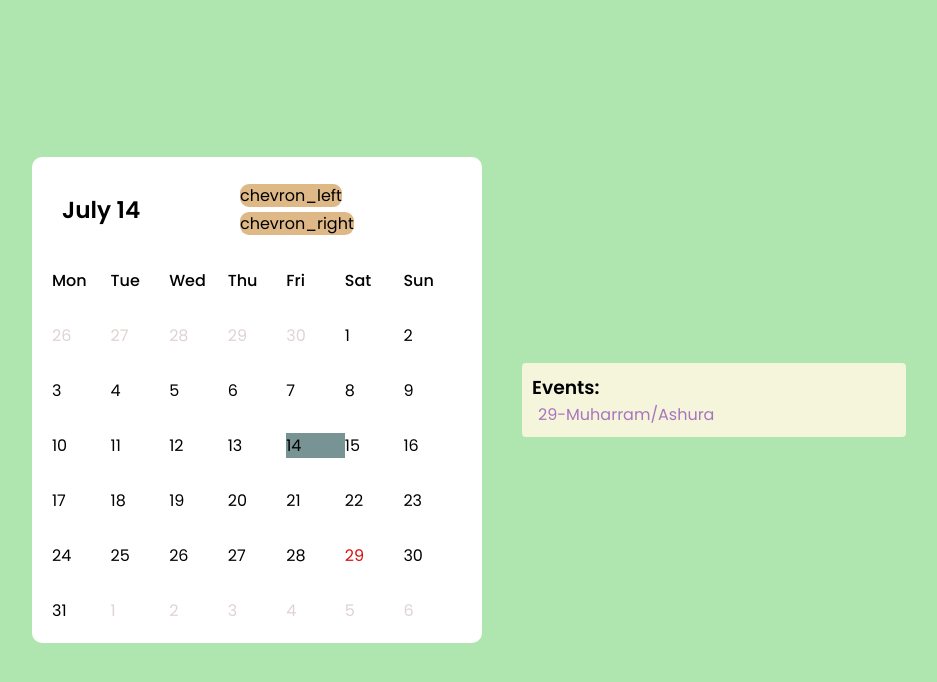
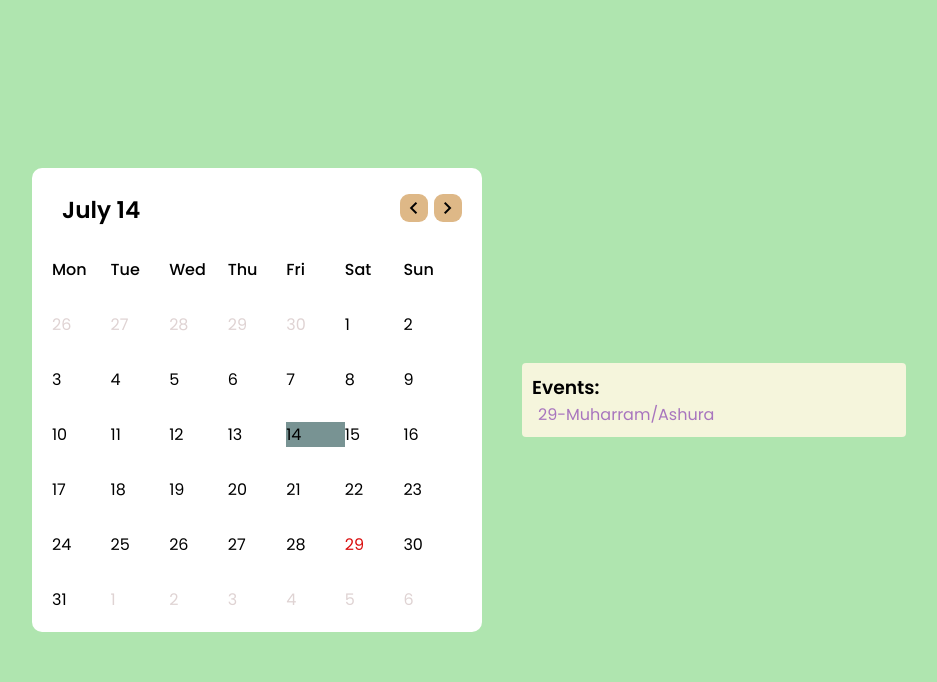
Before and after one commit to vaishu-15/task6, a plain HTML site: page calender.html in a window 1280 px wide. Shown: the whole page, without its empty margins (171-1108 px from the left). Drawn offline with nearby package versions, Linux system fonts and the light colour scheme.

Commit message:
Update calender.html

```diff
--- a/calender.html
+++ b/calender.html
@@ -4,7 +4,7 @@
     <meta charset="UTF-8" />
     <meta name="viewport" content="width=device-width, initial-scale=1.0" />
     <title>Calender</title>
-    <link rel="stylesheet" a href="cal.css" /
+    <link rel="stylesheet" a href="cal.css" />
     <link
       rel="stylesheet"
       href="https://fonts.googleapis.com/css2?family=Material+Symbols+Outlined:opsz,wght,FILL,GRAD@48,400,0,0"
```
